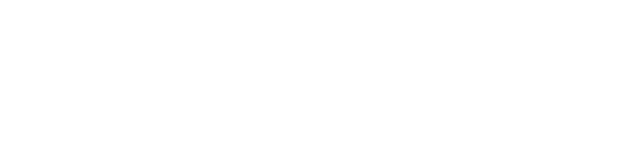
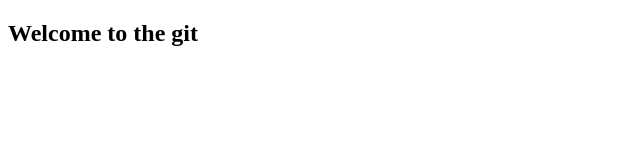
Before and after one commit to sauravsaurav/gi1, a plain HTML site: page index.html in a window 1280 px wide. Shown: the whole page, without its empty margins (0-640 px from the left). Drawn offline with Linux system fonts and the light colour scheme.

Commit message:
Updated index header

```diff
--- a/index.html
+++ b/index.html
@@ -9,7 +9,7 @@
 </head>
 
 <body>
-
+    <h2>Welcome to the git</h2>
 </body>
 
 </html>
```
